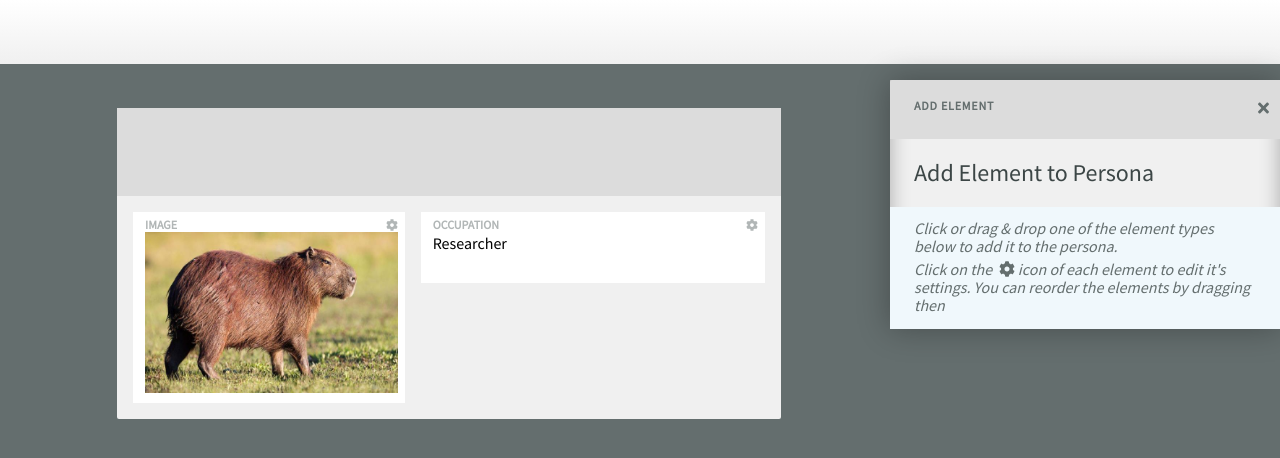
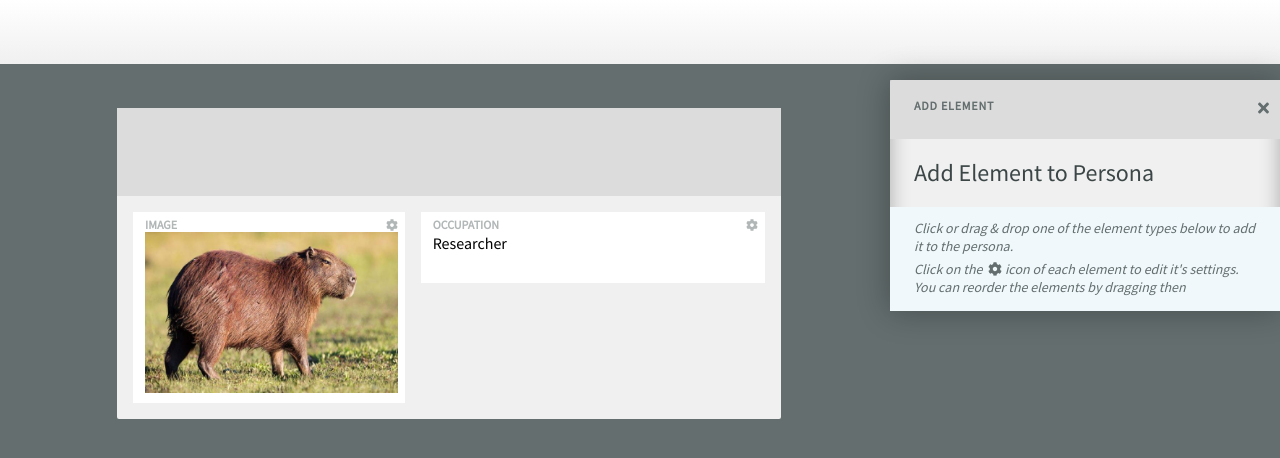
Before and after one commit to pedroAquino/MoreThanMetricsTest, a React (Create React App) app: page / in a window 1280 px wide. Shown: the top 458 px of the page. Built offline with nearby package versions, Linux system fonts and the light colour scheme.

Commit message:
removing global font

```diff
--- a/src/Persona/Persona.js
+++ b/src/Persona/Persona.js
@@ -31,7 +31,8 @@ const styles = theme => ({
     },
     text: {
         marginBlockEnd: '16px !important',
-        marginBlockStart: '16px !important'
+        marginBlockStart: '16px !important',
+        fontSize: theme.fontSizes.medium
     }
 });
 
--- a/src/SideBar/SideBar.js
+++ b/src/SideBar/SideBar.js
@@ -35,7 +35,7 @@ export function SideBar(props: Props) {
     <div className={classes.sideBar}>
       <SideBarHeader />
       <div className={classes.padded}>
-        <p className={classes.title}>Add Element to Persona</p>
+        <h2 className={classes.title}>Add Element to Persona</h2>
       </div>
       <div className={classes.disclaymer}>
         <Disclaymer>
@@ -47,7 +47,10 @@ export function SideBar(props: Props) {
                 &nbsp;
                 <FontAwesomeIcon icon="cog" />
                 &nbsp;
-                {"icon of each element to edit it's settings. You can reorder the elements by dragging then"}
+                {"icon of each element to edit it's settings."}
+            </p>
+            <p>
+               You can reorder the elements by dragging then
             </p>
         </Disclaymer>
       </div>
--- a/src/shared/components/Viewport.js
+++ b/src/shared/components/Viewport.js
@@ -19,9 +19,6 @@ const globalStyles = theme => ({
       position: 'fixed',
       top: 0,
       left: 0
-    },
-    'p': {
-      fontSize: theme.fontSizes.medium
     }
   },
   viewport: {
```
